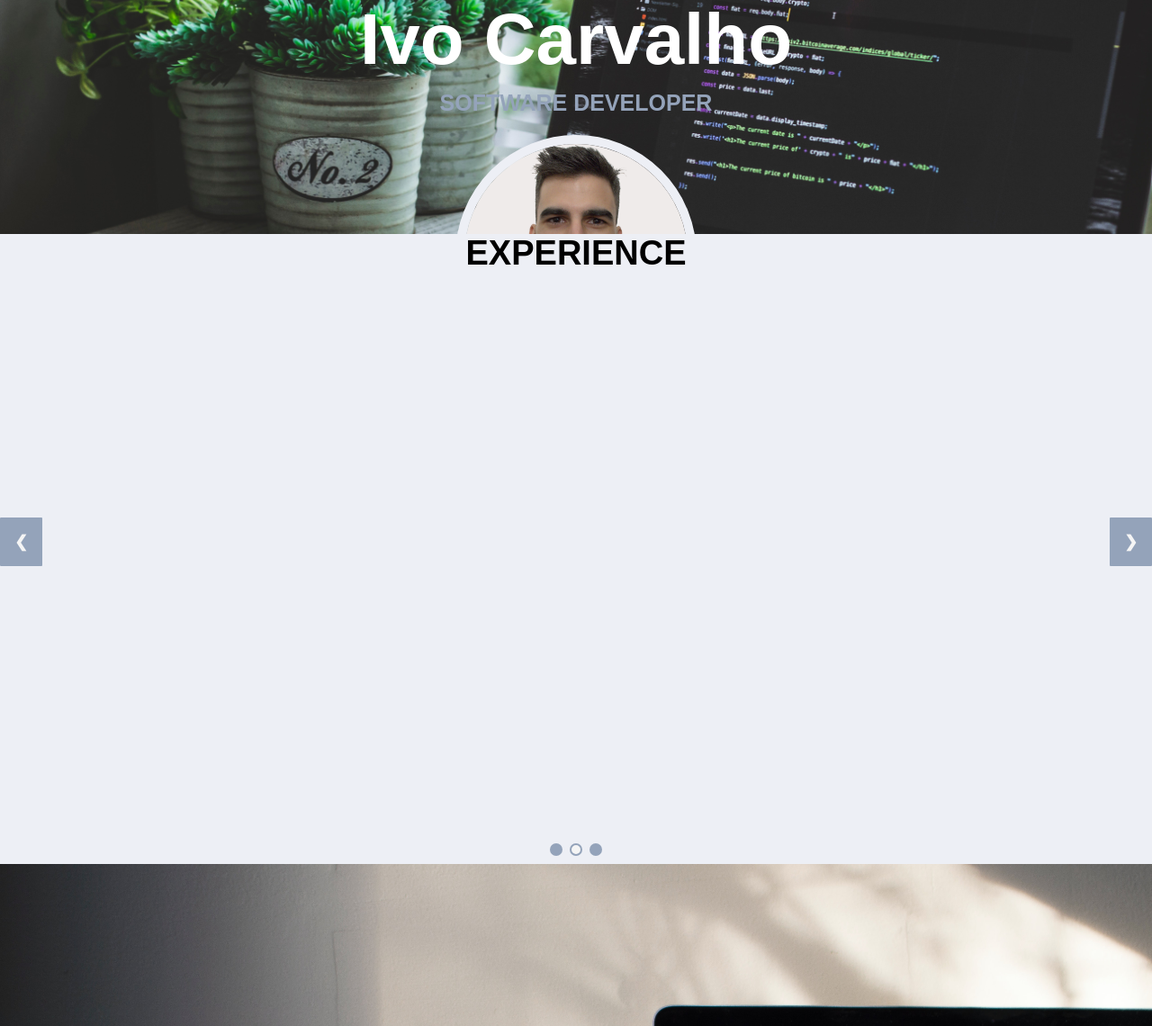
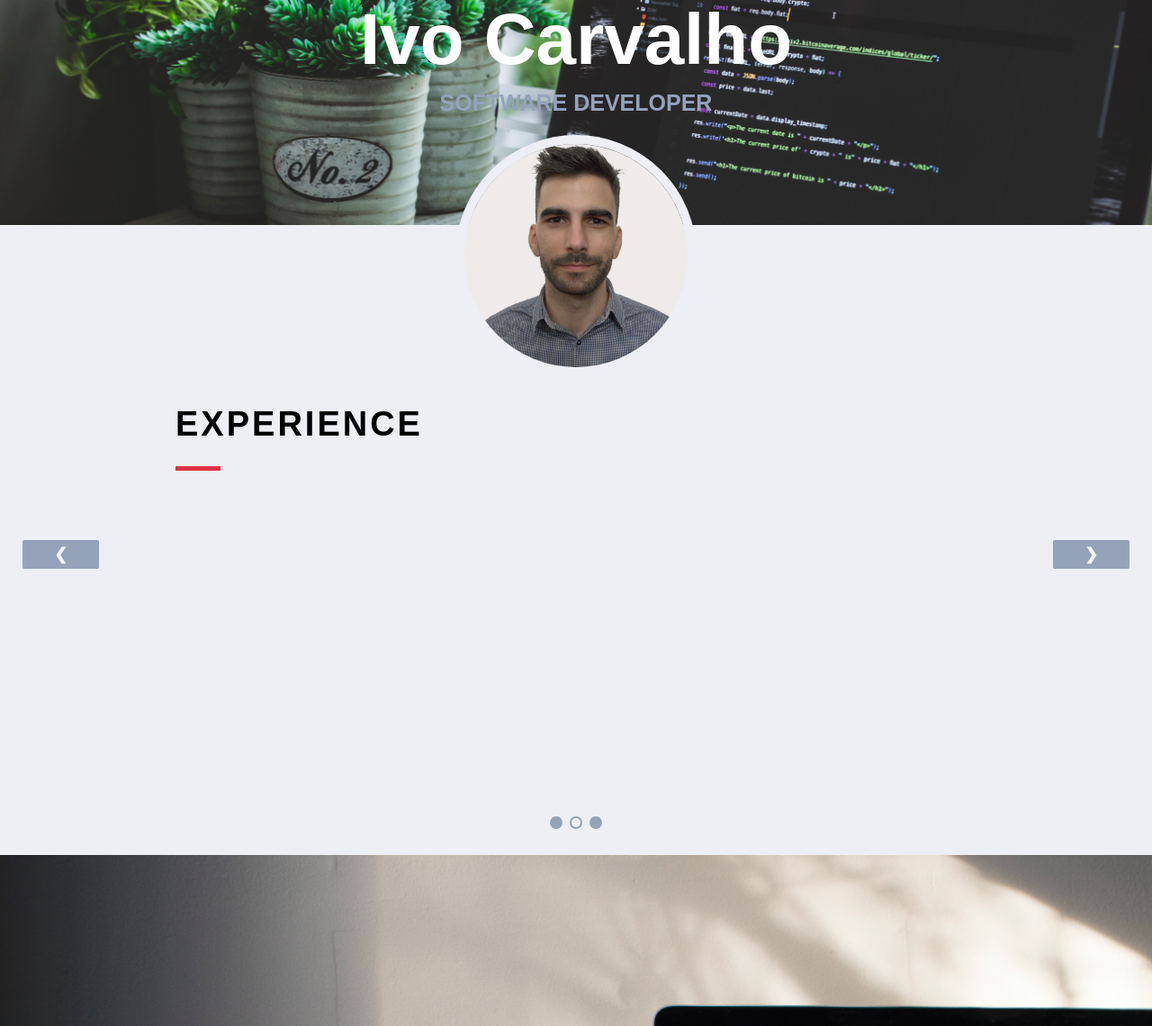
Before and after one commit to ivofdcarvalho/resume, a PHP site: page / in a window 1280 px wide. Shown: the part 250-1390 px from the top of the page at 90% size. Run offline with PHP 8.4, Linux system fonts and the light colour scheme.

Commit message:
Added about me; Changed view for Info;

```diff
--- a/frontend/index.html
+++ b/frontend/index.html
@@ -25,18 +25,25 @@
                 <div id="profileContainer"><img id="profilePicture" src="src/Profile.jpg" alt="profile"></div>
                 <div class="main-block" id="info">
                     <div class="slideshow-container">
-                        <div class="slide card">
-                            <h3 class="slideTitle">About Me</h3>
-                            <span class="textContent"></span>
+                        <div class="slide-card">
+                            <h3 class="slide-title">About Me</h3>
+                            <div class="line"></div>
+                            <div class="text-content">
+                                <p>Software Developer with 2+ years of experience in QA Automation in validation of Web and Mobile applications. Proficient
+                                    in using a wide range of automation tools as well as technical knowledge of different operating systems. Currently looking
+                                    for new challenges where I can learn new skills, work with a new team, and develop a career. </p>
+                            </div>
                         </div>
 
-                        <div class="slide card">
-                            <h3 class="slideTitle">Experience</h3>
-                            <span class="textContent"></span>
+                        <div class="slide-card">
+                            <h3 class="slide-title">Experience</h3>
+                            <div class="line"></div>
+                            <span class="text-content"></span>
                         </div>
 
-                        <div class="slide card">
-                            <h3 class="slideTitle">Education</h3>
+                        <div class="slide-card">
+                            <h3 class="slide-title">Education</h3>
+                            <div class="line"></div>
                             <span class="textContent"></span>
                         </div>
                     </div>
@@ -45,9 +52,9 @@
                     <a class="next" onclick="control(1)">&#10095;</a>
 
                     <div class="dots">
-                        <span class="slide dot" onclick="navigate(1)"></span>
-                        <span class="slide dot" onclick="navigate(2)"></span>
-                        <span class="slide dot" onclick="navigate(3)"></span>
+                        <span class="slide-dot" onclick="navigate(1)"></span>
+                        <span class="slide-dot" onclick="navigate(2)"></span>
+                        <span class="slide-dot" onclick="navigate(3)"></span>
                     </div>
                 </div>
             </div>
--- a/frontend/javascript/index.js
+++ b/frontend/javascript/index.js
@@ -1,7 +1,7 @@
-var slideIndex = 0;
-var paused = false;
-var slides = document.getElementsByClassName("slide card");
-var dots = document.getElementsByClassName("slide dot");
+let slideIndex = 0;
+let paused = false;
+let slides = document.getElementsByClassName("slide-card");
+let dots = document.getElementsByClassName("slide-dot");
 
 function protectIndex() {
     if (slideIndex > slides.length) {slideIndex = 1}
--- a/frontend/style/index.css
+++ b/frontend/style/index.css
@@ -48,9 +48,10 @@ h2{
 
 h3{
     text-transform: uppercase;
+    letter-spacing: 3px;
     font-size: 38px;
     color: black;
-    margin-top: 10px;
+    margin: 0 0 25px;
     padding: 0;
 }
 
@@ -78,7 +79,7 @@ h3{
     top: 400px;
     left: 0;
     right: 0;
-    /*z-index: 4;*/
+    z-index: 4;
 }
 
 #profilePicture{
@@ -122,33 +123,49 @@ h3{
     position: relative;
 }
 /* Hide the elements by default */
-.slide card {
+.slide-card {
     display: none;
-    position: relative;
+    position: absolute;
+    top: 200px;
+    width: 890px;
+    margin-left: calc((100% - 890px)/2);
+    text-align: left;
+}
+
+.line{
+    height:1px;
+    width:50px;
+    border-top:5px solid #DF3143;
+    margin-bottom: 100px;
+}
+
+.text-content{
+    font-size: 20px;
+    line-height:1.4em;
 }
 
 /* Next & previous buttons */
 .prev, .next {
     cursor: pointer;
     position: absolute;
-    top: 45%;
+    top: 50%;
     width: auto;
-    padding: 16px;
+    padding: 5px 35px;
     font-weight: bold;
     font-size: 18px;
     color: whitesmoke;
     transition: 0.6s ease;
-    border-radius: 1px 1px 1px 1px;
+    border-radius: 2px 2px;
     user-select: none;
     background-color: #94A3BA;
 }
 
 /* Position the "buttons" to left and right */
 .prev {
-    left: 0;
+    left: 25px;
 }
 .next {
-    right: 0;
+    right: 25px;
 }
 
 /* On hover, add a black background color with a little bit see-through */
@@ -158,13 +175,13 @@ h3{
 
 .dots{
     position: absolute;
-    bottom: 5px;
+    bottom: 25px;
     left: 0;
     right: 0;
 }
 
 /* The dots/bullets/indicators */
-.dot {
+.slide-dot {
     cursor: pointer;
     height: 10px;
     width: 10px;
@@ -176,7 +193,7 @@ h3{
     transition: background-color 0.6s ease;
 }
 
-.active, .dot:hover {
+.active, .slide-dot:hover {
     background-color: whitesmoke;
     border: 2px solid #94A3BA;
 }
```
